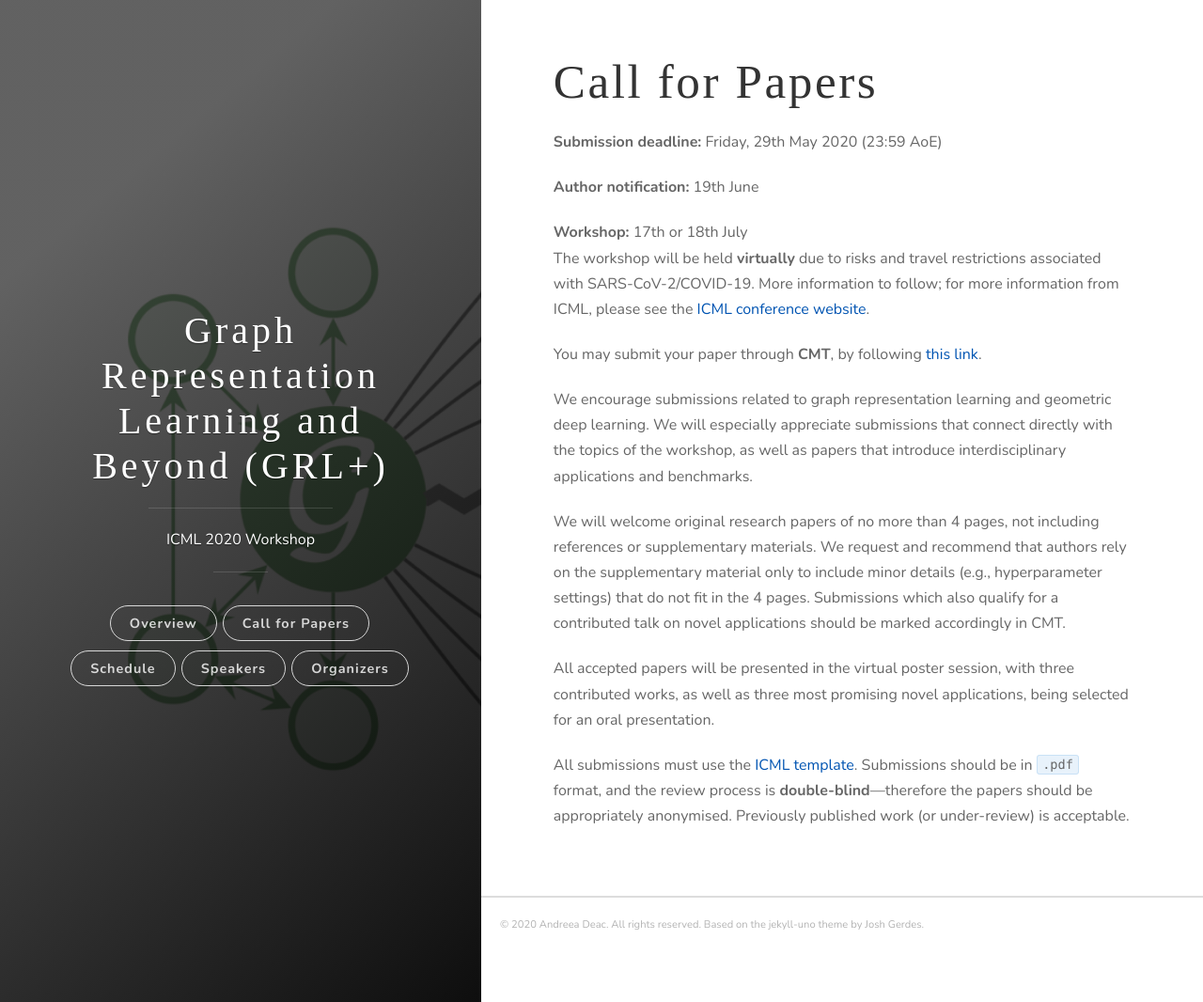
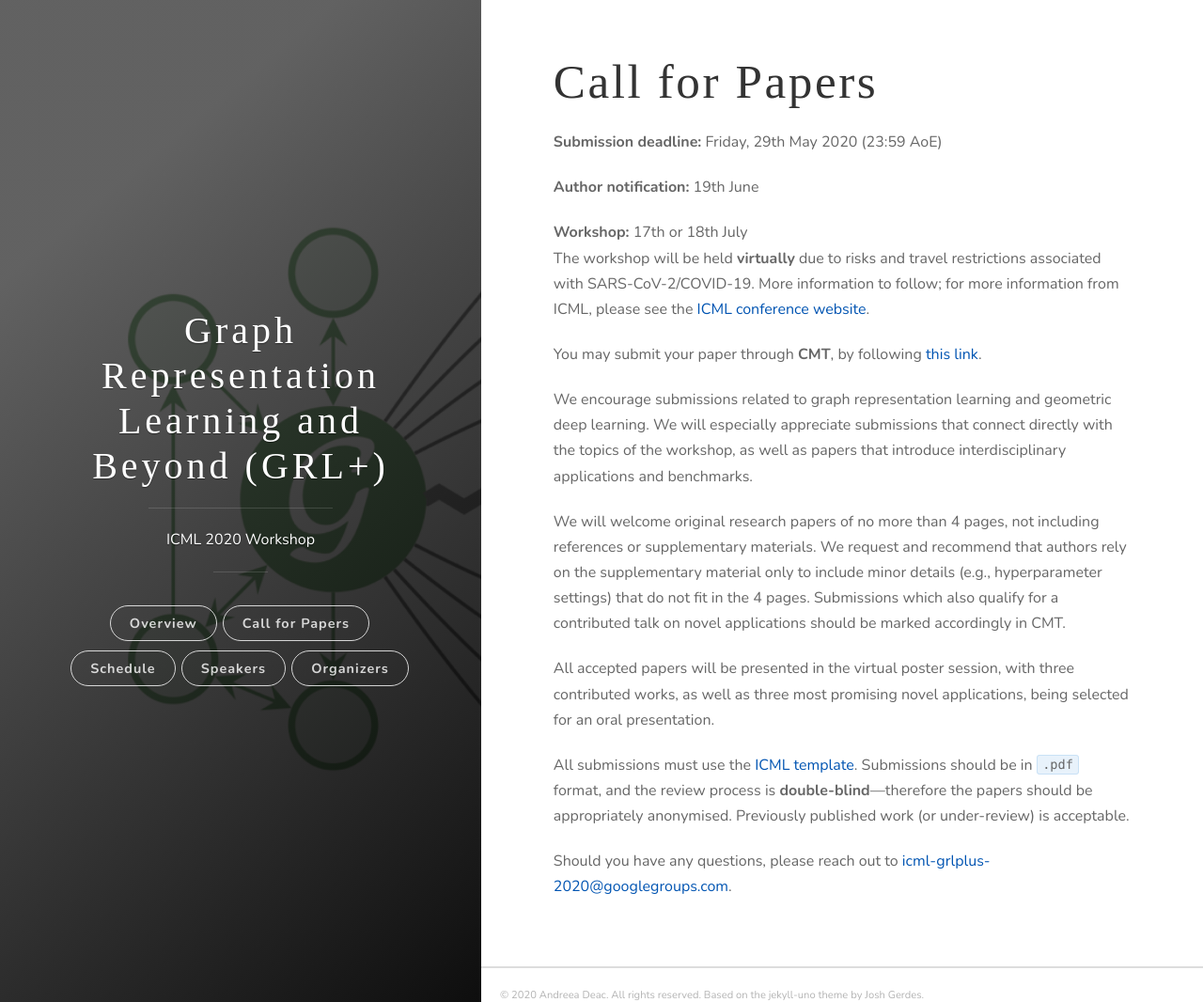
Before and after one commit to grlplus/grlplus.github.io, a Jekyll site: the page built from cfp.md, in a window 1280 px wide and 1066 px high. Shown: the whole window at 94% size. Built offline with Jekyll 4.4.1, drawn with Linux system fonts in a browser that asks for light colours; some web fonts are replaced.

Commit message:
Contact email

```diff
--- a/cfp.md
+++ b/cfp.md
@@ -20,3 +20,5 @@ We will welcome original research papers of no more than 4 pages, not including
 All accepted papers will be presented in the virtual poster session, with three contributed works, as well as three most promising novel applications, being selected for an oral presentation.
 
 All submissions must use the [ICML template](https://icml.cc/Conferences/2020/StyleAuthorInstructions). Submissions should be in `.pdf` format, and the review process is **double-blind**---therefore the papers should be appropriately anonymised. Previously published work (or under-review) is acceptable.
+
+Should you have any questions, please reach out to [icml-grlplus-2020@googlegroups.com](icml-grlplus-2020@googlegroups.com).
```
